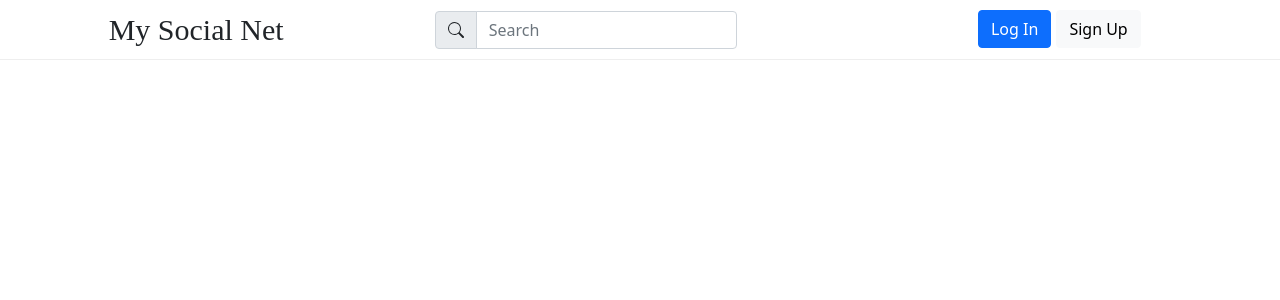
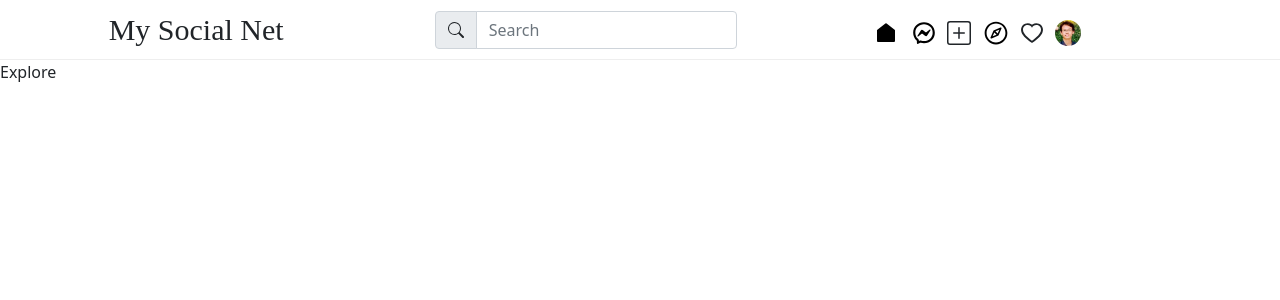
Before and after one commit to nguyenvdat257/my-social-frontend, a React (Create React App) app: page /explore in a window 1280 px wide. Shown: the top 300 px of the page. Built offline with nearby package versions, Linux system fonts and the light colour scheme.

Commit message:
add router

```diff
--- a/src/App.css
+++ b/src/App.css
@@ -43,12 +43,23 @@
 
 .header-btn-login {
   margin-bottom: 5px;
+  box-shadow: none;
 }
 
 .header-btn-signup {
   margin-bottom: 5px;
   margin-left: 5px;
 }
+
+.link:hover {
+  color: black;
+  text-decoration: 'none'
+}
+.link {
+  color: black;
+  text-decoration: 'none'
+}
+
 
 .row-content {
   margin: 0px auto;
--- a/src/App.js
+++ b/src/App.js
@@ -1,13 +1,15 @@
 import './App.css';
-import { BrowserRouter } from 'react-router-dom'
+import { BrowserRouter, Routes, Route } from 'react-router-dom'
 import Main from './components/Main';
+import Login from './components/Login';
 
 function App() {
   return (
     <BrowserRouter>
-      <div>
-        <Main />
-      </div>
+      <Routes>
+        <Route exact path="/login" element={<Login />} />
+        <Route path="/*" element={<Main />} />
+      </Routes>
     </BrowserRouter>
   );
 }
--- /dev/null
+++ b/src/components/Chat.js
@@ -0,0 +1,9 @@
+import React from 'react'
+
+const Chat = () => {
+  return (
+    <div>Chat</div>
+  )
+}
+
+export default Chat
--- /dev/null
+++ b/src/components/Explore.js
@@ -0,0 +1,9 @@
+import React from 'react'
+
+const Explore = () => {
+  return (
+    <div>Explore</div>
+  )
+}
+
+export default Explore
--- a/src/components/Header.js
+++ b/src/components/Header.js
@@ -10,6 +10,7 @@ import { FiBookmark } from 'react-icons/fi'
 import { Popover, Overlay } from 'react-bootstrap'
 import { useDispatch, useSelector } from "react-redux";
 import { pageActions } from "../store/page-slice";
+import { Link } from 'react-router-dom'
 
 const Header = () => {
   const [showMenu, setShowMenu] = useState(false);
@@ -46,29 +47,35 @@ const Header = () => {
             <div className='row'>
               {/* home */}
               <div className='col-2' onClick={() => switchPage('home')} >
+                <Link to='/' className='link'>
                   {page === 'home' && !showMenu && !showAdd && !showNoti ?
                     (<RiHomeFill size={24} className='header-item' />) :
                     (<RiHomeLine size={24} className='header-item' />)
                   }
+                </Link>
               </div>
               {/* chat */}
               <div className='col-2' onClick={() => switchPage('chat')} >
+                <Link to='/direct/inbox' className='link'>
                   {page === 'chat' && !showMenu && !showAdd && !showNoti ?
                     (<RiMessengerFill size={26} className='header-item' />) :
                     (<RiMessengerLine size={26} className='header-item' />)
                   }
+                </Link>
               </div>
               {/* add */}
               <div className='col-2' ref={targetAdd} onClick={() => setShowAdd(!showAdd)} >
                 {showAdd && <BsPlusSquareFill size={24} className='header-item' />}
                 {!showAdd && <BsPlusSquare size={24} className='header-item' />}
               </div>
-              {/* suggest */}
-              <div className='col-2' onClick={() => switchPage('suggest')} >
-                {page === 'suggest' && !showMenu && !showAdd && !showNoti ?
+              {/* explore */}
+              <div className='col-2' onClick={() => switchPage('explore')} >
+                <Link to='/explore' className='link'>
+                  {page === 'explore' && !showMenu && !showAdd && !showNoti ?
                     (<AiFillCompass size={26} className='header-item' />) :
                     (<AiOutlineCompass size={26} className='header-item' />)
                   }
+                </Link>
               </div>
               {/* noti */}
               <div className='col-2' ref={targetNoti} onClick={() => setShowNoti(!showNoti)} >
@@ -93,9 +100,13 @@ const Header = () => {
               </Overlay>
               <Overlay target={targetMenu.current} show={showMenu} placement='bottom' rootClose onHide={() => setShowMenu(false)}>
                 <Popover className='header-menu'>
+                  <Link to='/' style={{color:'inherit', textDecoration: 'none' }}>
                     <div className='header-menu-item'><CgProfile /> Profile </div>
+                  </Link>
                   <div className='header-menu-item'><FiBookmark /> Saved </div>
+                  <Link to='/accounts/edit' style={{color:'inherit', textDecoration: 'none' }}>
                     <div className='header-menu-item header-menu-last-item'><AiOutlineSetting /> Settings </div>
+                  </Link>
                   <div className='header-menu-item'>Logout</div>
                 </Popover>
               </Overlay>
--- /dev/null
+++ b/src/components/Home.js
@@ -0,0 +1,9 @@
+import React from 'react'
+
+const Home = () => {
+  return (
+    <div>Home</div>
+  )
+}
+
+export default Home
--- /dev/null
+++ b/src/components/Login.js
@@ -0,0 +1,9 @@
+import React from 'react'
+
+const Login = () => {
+  return (
+    <div>Login</div>
+  )
+}
+
+export default Login
--- a/src/components/Main.js
+++ b/src/components/Main.js
@@ -1,10 +1,23 @@
 import React from 'react'
+import { Routes, Route } from 'react-router-dom'
 import Header from './Header'
+import Home from './Home'
+import Chat from './Chat'
+import Settings from './Settings'
+import Explore from './Explore'
+import Profile from './Profile'
 
 const Main = () => {
   return (
     <div>
-        <Header />
+      <Header />
+      <Routes>
+        <Route path="" element={<Home />} />
+        <Route path="/direct/inbox" element={<Chat />} />
+        <Route path="/explore" element={<Explore />} />
+        <Route path="/:username" element={<Profile />} />
+        <Route path="/accounts/edit" element={<Settings />} />
+      </Routes>
     </div>
   )
 }
--- /dev/null
+++ b/src/components/Profile.js
@@ -0,0 +1,9 @@
+import React from 'react'
+
+const Profile = () => {
+  return (
+    <div>Profile</div>
+  )
+}
+
+export default Profile
--- /dev/null
+++ b/src/components/Settings.js
@@ -0,0 +1,9 @@
+import React from 'react'
+
+const Settings = () => {
+  return (
+    <div>Settings</div>
+  )
+}
+
+export default Settings
--- a/src/store/auth-slice.js
+++ b/src/store/auth-slice.js
@@ -2,7 +2,7 @@ import { createSlice } from '@reduxjs/toolkit';
 
 const authSlice = createSlice({
     name: 'auth',
-    initialState: { isLoggedIn: false },
+    initialState: { isLoggedIn: true },
     reducers: {
         login(state) {
             state.isLoggedIn = true;
```
Lines whose indentation alone changed are shown as unchanged.
